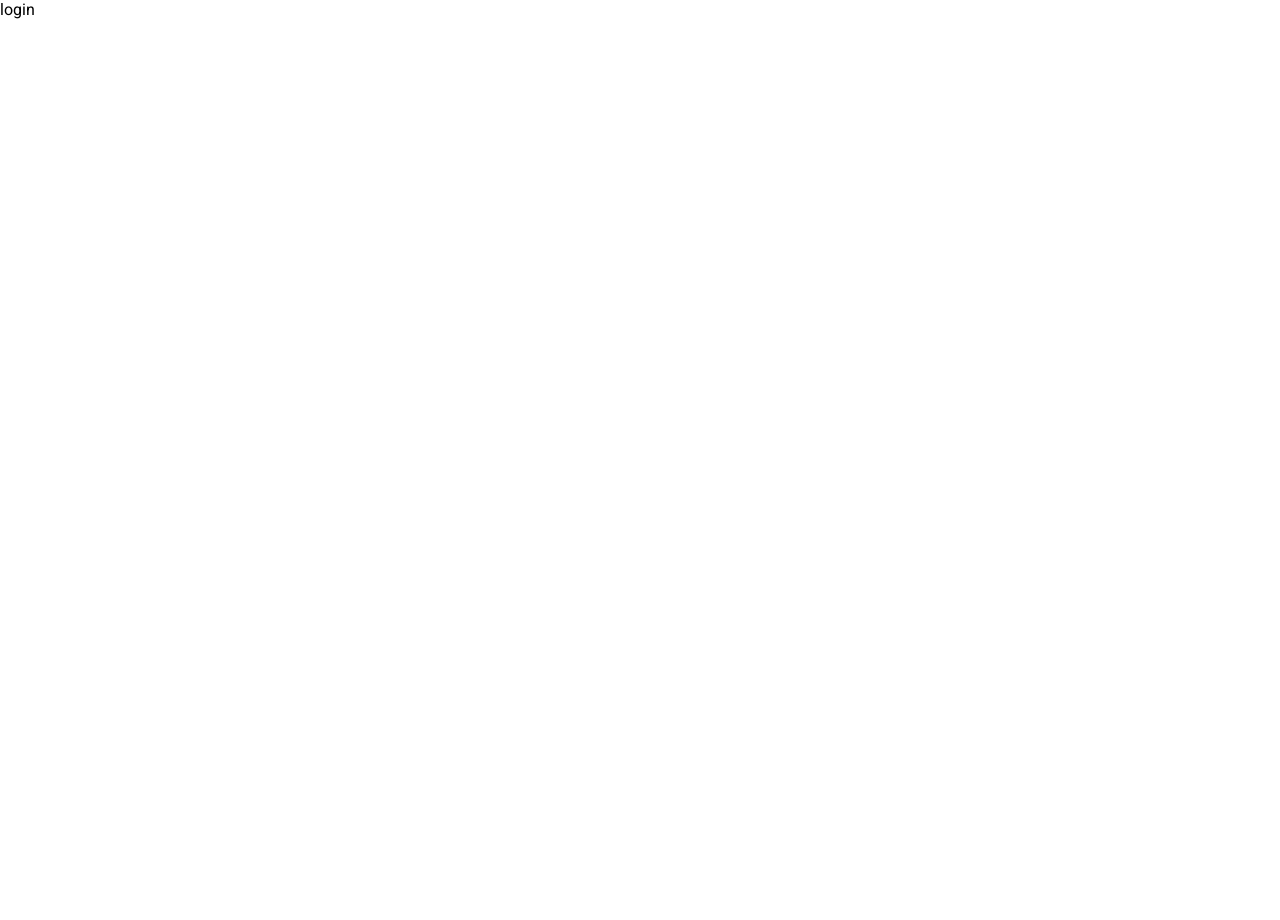
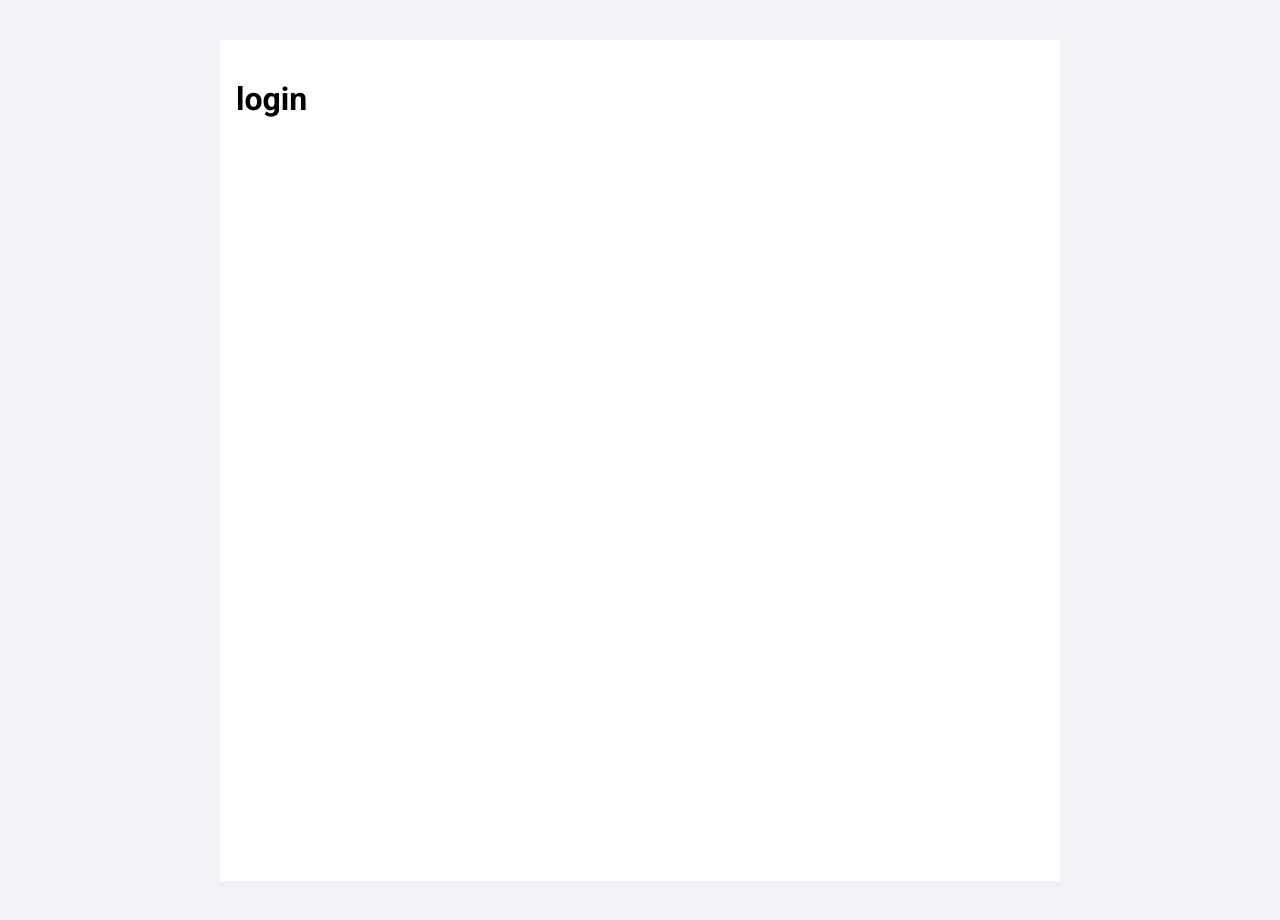
Before and after one commit to gabriel1997castro/react-login, a React (Create React App) app: page /login in a window 1280 px wide. Before the commit the page ends 800 px from the top, so only its background shows below. Built offline with nearby package versions, Linux system fonts and the light colour scheme.

Commit message:
feat: add box login box

```diff
--- a/src/pages/Login/index.tsx
+++ b/src/pages/Login/index.tsx
@@ -1,5 +1,11 @@
+import { Box, Container } from "./styles";
+
 export function Login() {
   return (
-    <div>login</div>
+    <Container>
+      <Box>
+        <h1>login</h1>
+      </Box>
+    </Container>
   )
 }
--- /dev/null
+++ b/src/pages/Login/styles.ts
@@ -0,0 +1,16 @@
+import styled from "styled-components"
+
+export const Container = styled.main`
+  max-width: 100%;
+  height: 100%;
+  margin: 0 auto;
+  padding: 2.5rem 1rem;
+`
+
+export const Box = styled.main`
+  background: var(--container-background);
+  max-width: 840px;
+  height: 841px;
+  margin: 0 auto;
+  padding: 2.5rem 1rem;
+`
--- a/src/styles/global.ts
+++ b/src/styles/global.ts
@@ -45,6 +45,7 @@ export const GlobalStyle = createGlobalStyle`
   body, input, textarea, button {
     font-family: roboto, sans-serif;
     font-weight: 400;
+    background: var(--background);
   }
 
   h1, h2, h3, h4, h5, h6, strong {
```
